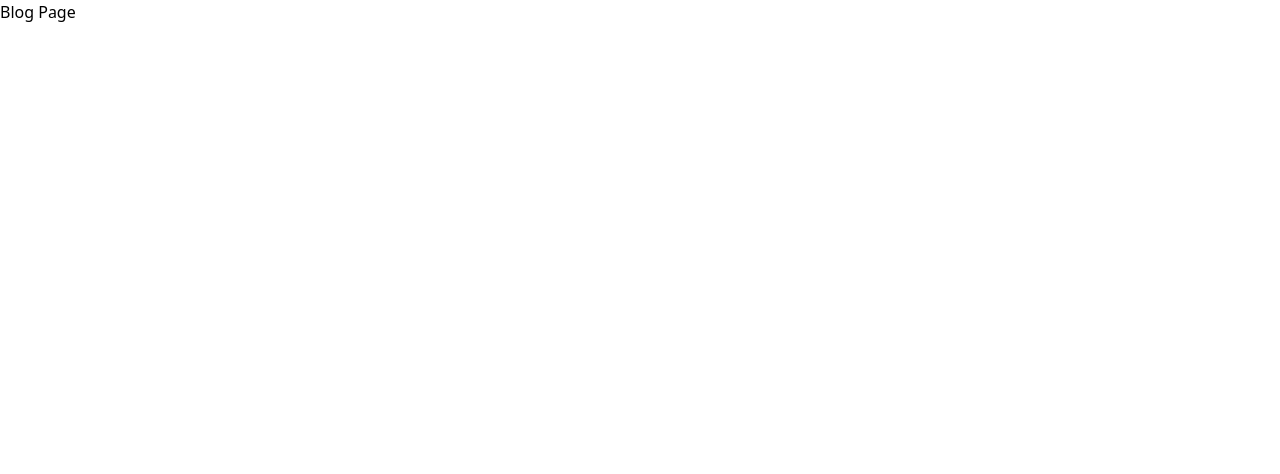
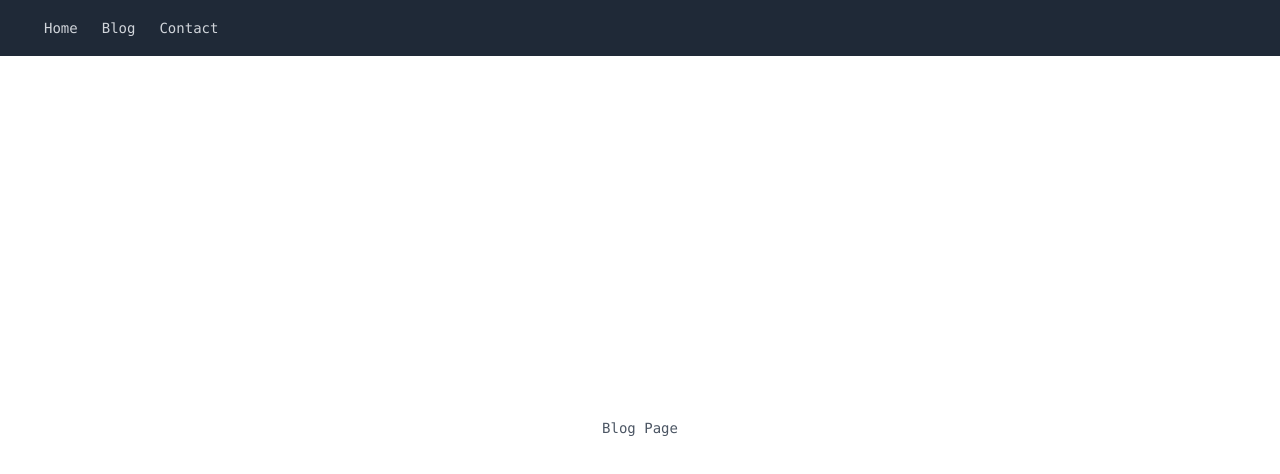
Before and after one commit to YudaiTamura/next-learning, a Next.js app: page /blog in a window 1280 px wide. Shown: the top 474 px of the page. Built offline with nearby package versions, Linux system fonts and the light colour scheme.

Commit message:
ブログページと問い合わせページにもLayoutを適用

```diff
--- a/pages/blog.js
+++ b/pages/blog.js
@@ -1,5 +1,7 @@
+import Layout from "../components/Layout";
+
 const Blog = () => {
-  return <div>Blog Page</div>;
+  return <Layout title="Blog">Blog Page</Layout>;
 };
 
 export default Blog;
--- a/pages/contact.js
+++ b/pages/contact.js
@@ -1,5 +1,7 @@
+import Layout from "../components/Layout";
+
 const Contact = () => {
-  return <div>Contact Page</div>;
+  return <Layout title="Contact">Contact Page</Layout>;
 };
 
 export default Contact;
```
